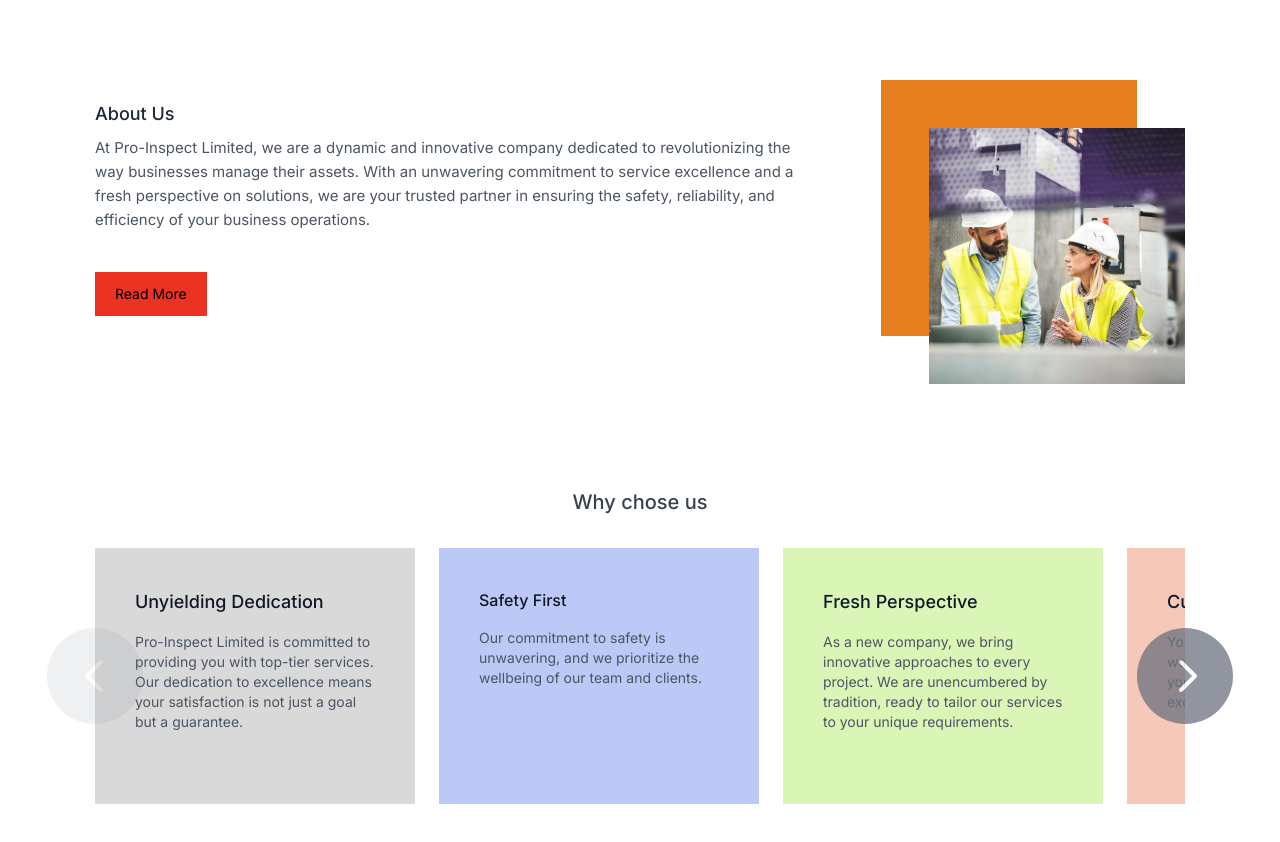
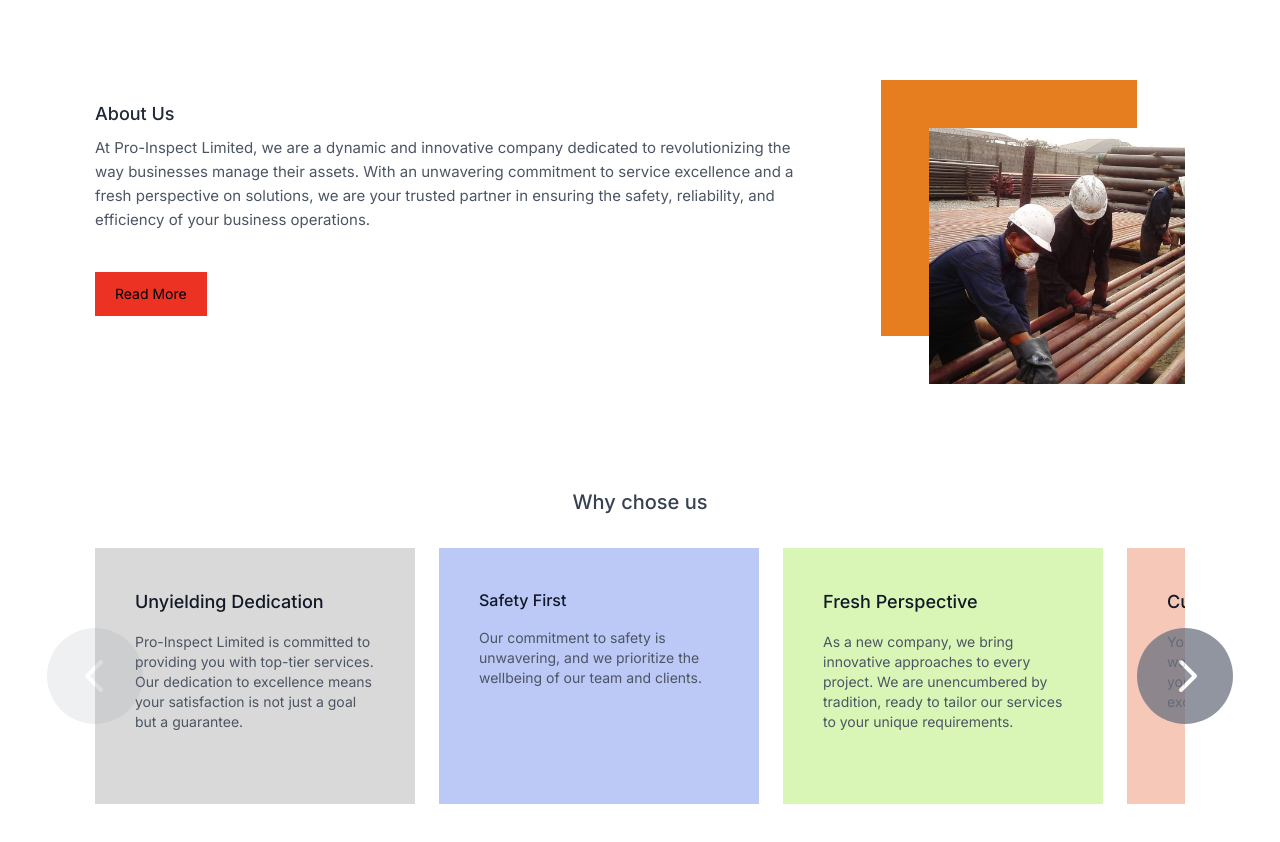
Before and after one commit to mark-ssh/Pro-Inspect, a Next.js app: page / in a window 1280 px wide. Shown: the part 1180-2022 px from the top of the page. Built offline with nearby package versions, Linux system fonts and the light colour scheme.

Commit message:
changed img

```diff
--- a/app/page.tsx
+++ b/app/page.tsx
@@ -161,7 +161,7 @@ export default function Home() {
           <div className="w-[35%] hidden lg:flex justify-end">
             <div className="w-64 h-64 bg-[#E67D1F] relative me-12"></div>
             <img
-              src="/img/about-us_img.png"
+              src="/img/tubular-photo2.jpg"
               alt=""
               className="w-64 h-64 object-cover absolute mt-12"
             />
```
